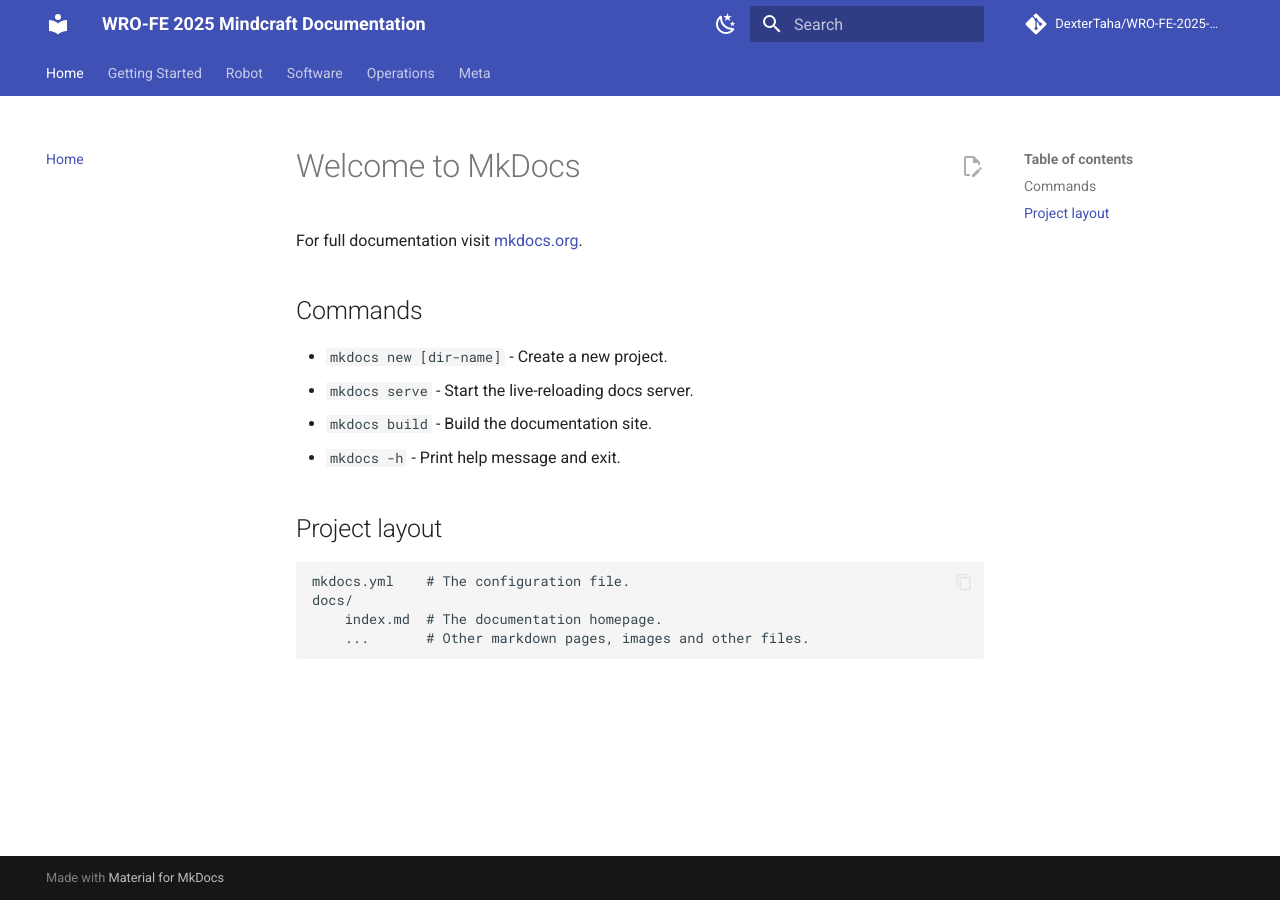
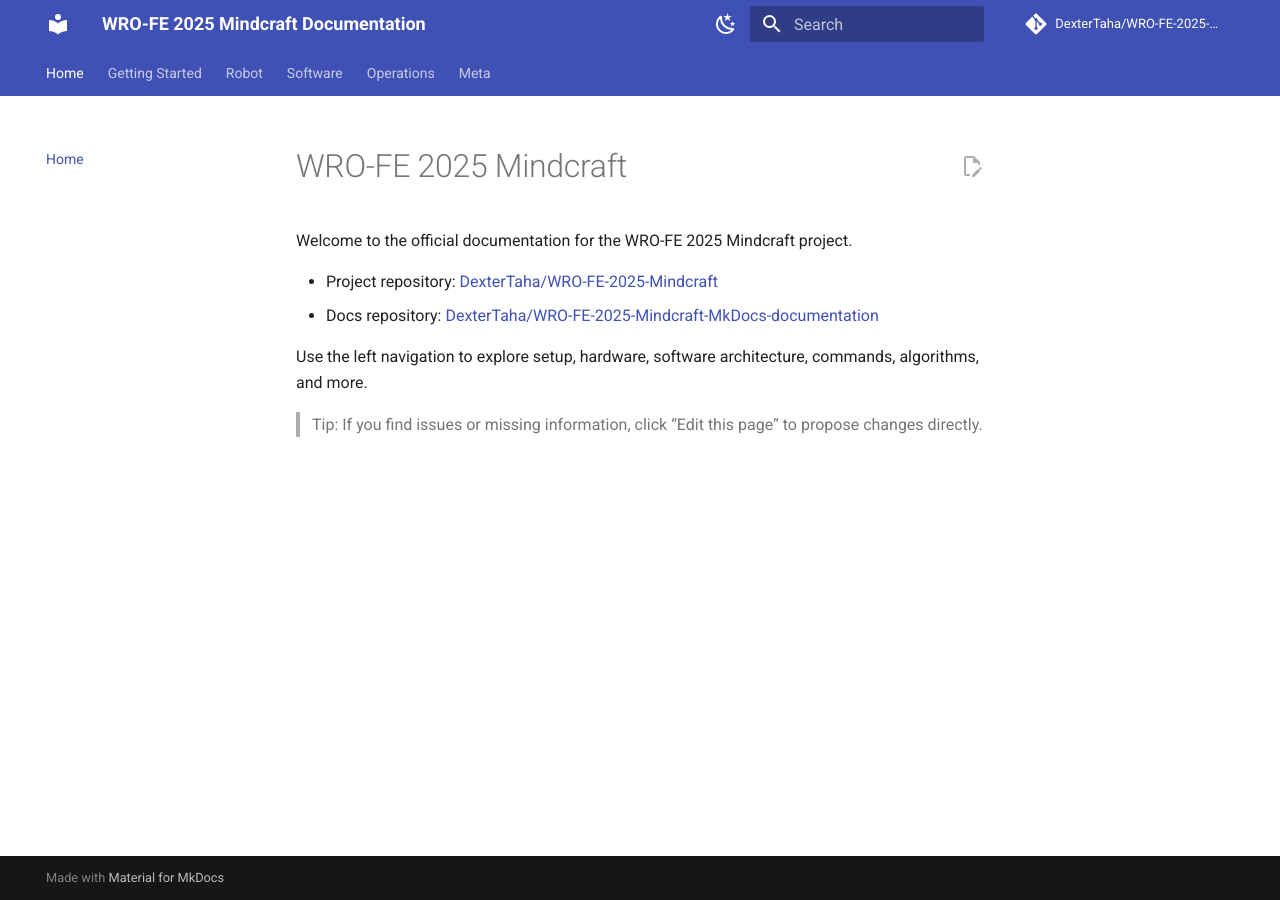
Before and after one commit to DexterTaha/WRO-FE-2025-Mindcraft-MkDocs-documentation, an MkDocs documentation site: the page built from docs/index.md, in a window 1280 px wide. Built offline with MkDocs 1.6.1 and Material for MkDocs 9.7.7, drawn with Linux system fonts in a browser that asks for light colours; comment, search, counter and statistics services are not loaded.

Commit message:
Update index.md

```diff
--- a/docs/index.md
+++ b/docs/index.md
@@ -1,17 +1,10 @@
-# Welcome to MkDocs
+# WRO-FE 2025 Mindcraft
 
-For full documentation visit [mkdocs.org](https://www.mkdocs.org).
+Welcome to the official documentation for the WRO-FE 2025 Mindcraft project.
 
-## Commands
+- Project repository: [DexterTaha/WRO-FE-2025-Mindcraft](https://github.com/DexterTaha/WRO-FE-2025-Mindcraft)
+- Docs repository: [DexterTaha/WRO-FE-2025-Mindcraft-MkDocs-documentation](https://github.com/DexterTaha/WRO-FE-2025-Mindcraft-MkDocs-documentation)
 
-* `mkdocs new [dir-name]` - Create a new project.
-* `mkdocs serve` - Start the live-reloading docs server.
-* `mkdocs build` - Build the documentation site.
-* `mkdocs -h` - Print help message and exit.
+Use the left navigation to explore setup, hardware, software architecture, commands, algorithms, and more.
 
-## Project layout
-
-    mkdocs.yml    # The configuration file.
-    docs/
-        index.md  # The documentation homepage.
-        ...       # Other markdown pages, images and other files.
+> Tip: If you find issues or missing information, click “Edit this page” to propose changes directly.
```
